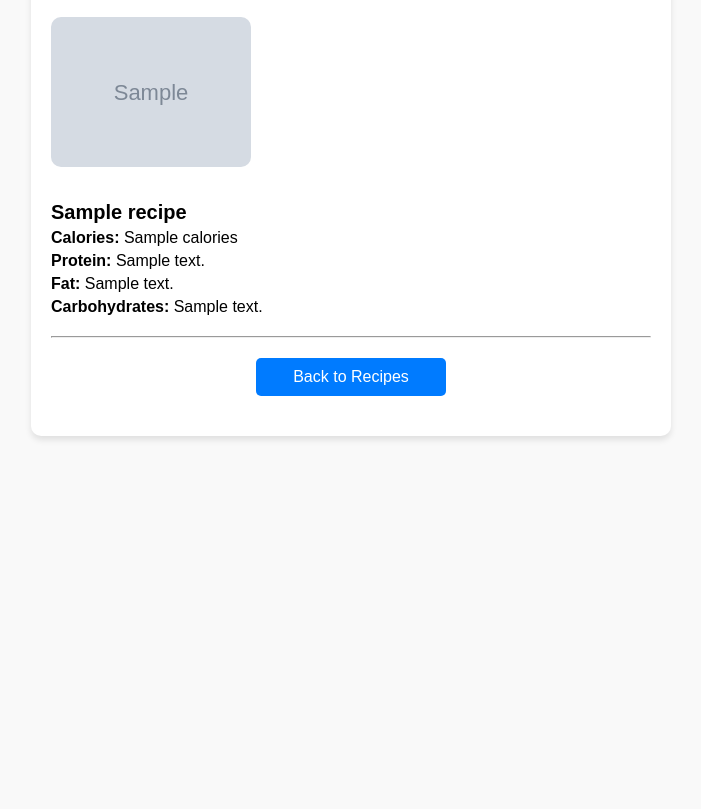
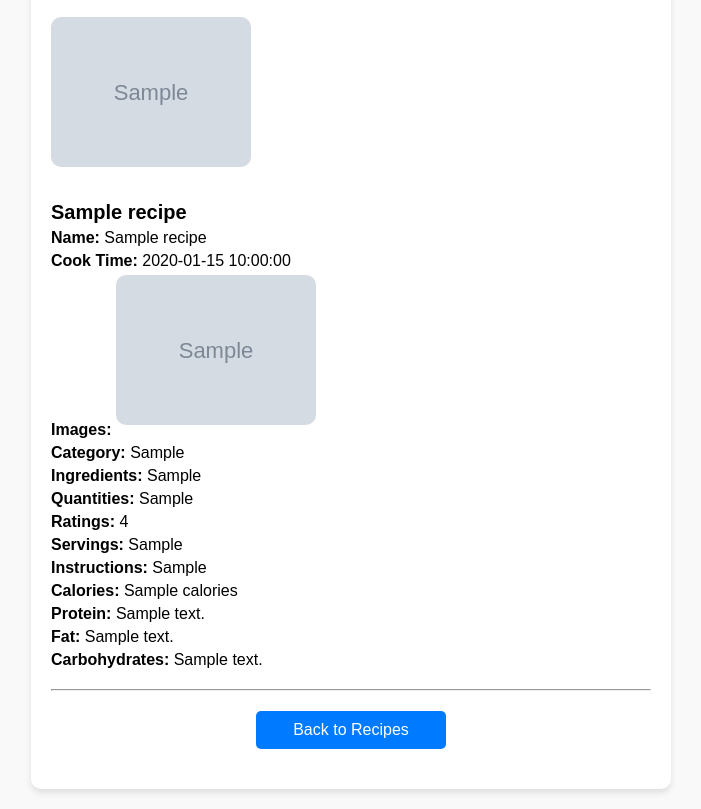
Before and after one commit to wafaabek/diet_system_, a Flask app: template templates/recommendations.html in a window 1280 px wide. Shown: the part 450-1259 px from the top of the page, without its empty margins (289-990 px from the left). Before the commit the page ends 890 px from the top, so only its background shows below. Run offline with Flask 3, Linux system fonts and the light colour scheme; the template is opened without the code that fills it: most values are stand-ins (such as "Sample title", 1, 10 or a date in 2020); grey boxes marked "Sample" are stand-in pictures; parts of the project's set-up code (start-up, migrations or seed data) failed here and were passed over.

Commit message:
second commit

```diff
--- a/app.py
+++ b/app.py
@@ -17,6 +17,8 @@ vectorizer = joblib.load('supervise_vectorizer_.pkl')
 
 # Load the pre-trained KNN model  for unsupervised
 knn_similar =joblib.load('knn_unsupervised_model_.pkl')
+
+preprocessor_similar =joblib.load('unsupervised_preprossesor_.pkl')
 
 # Load the dataset
 data = pd.read_csv('cleaned_recipes_.csv')
@@ -91,14 +93,10 @@ def recommend(recipe_id):
     """
     Recommend similar recipes based on the selected recipe ID.
     """
+
     # Find the index of the selected recipe in the dataset
     selected_index = data.index[data["RecipeId"] == recipe_id].tolist()[0]
-
-    # Find similar recipes using the k-NN model
-    distances, indices = knn.kneighbors([scaled_features[selected_index]], n_neighbors=5)
-
-    # Get the recommended recipes
-    similar_recipes = data.iloc[indices[0]].to_dict("records")
+    similar_recipes = find_similar_recipes(recipe_id, data, knn_similar, preprocessor_similar, n_neighbors=10)
 
     return render_template("recommendations.html", selected_recipe=data.iloc[selected_index], recommendations=similar_recipes)
 
@@ -180,5 +178,31 @@ def get_recipe(prediction):
         extended_details=extended_details
     )
 
+def find_similar_recipes(recipe_id, data, knn_model, preprocessor, n_neighbors=10):
+    """
+    Find similar recipes to a given recipe.
+
+    Args:
+        recipe_id (int): Index of the recipe to find similar recipes for.
+        data (DataFrame): Original dataset.
+        knn_model (NearestNeighbors): Trained KNN model.
+        preprocessor (ColumnTransformer): Preprocessing pipeline.
+        n_neighbors (int): Number of similar recipes to return.
+
+    Returns:
+        DataFrame: Similar recipes with their distances.
+    """
+    # Preprocess the recipe features
+    recipe_features = preprocessor.transform(data.iloc[[recipe_id]])
+
+    # Find nearest neighbors
+    distances, indices = knn_model.kneighbors(recipe_features, n_neighbors=n_neighbors)
+
+    # Retrieve similar recipes
+    similar_recipes = data.iloc[indices[0]].copy()
+    similar_recipes['Distance'] = distances[0]
+
+    return similar_recipes
+
 if __name__ == "__main__":
     app.run(debug=True)
--- a/templates/recommendations.html
+++ b/templates/recommendations.html
@@ -71,6 +71,17 @@
       <div class="recipe">
         <img src="{{ recipe.ImageURL }}" alt="{{ recipe.Name }}">
         <h3>{{ recipe.Name }}</h3>
+        <p><strong>Name:</strong> {{ recipe['Name'] }}</p>
+            <p><strong>Cook Time:</strong> {{ recipe['CookTime'] }}</p>
+
+            <!-- Display image only if the image URL is available -->
+            <p><strong>Images:</strong> <img src="{{ recipe['Images'] }}" alt="Recipe Image" style="max-width:200px;"></li>
+            <p><strong>Category:</strong> {{ recipe['RecipeCategory'] }}</p>
+            <p><strong>Ingredients:</strong> {{ recipe['RecipeIngredientParts'] }}</p>
+            <p><strong>Quantities:</strong> {{ recipe['RecipeIngredientQuantities'] }}</p>
+            <p><strong>Ratings:</strong> {{ recipe['AggregatedRating'] }}</p>
+            <p><strong>Servings:</strong> {{ recipe['RecipeServings'] }}</p>
+            <p><strong>Instructions:</strong> {{ recipe['RecipeInstructions'] }}</p>
         <p><strong>Calories:</strong> {{ recipe.Calories }}</p>
         <p><strong>Protein:</strong> {{ recipe.ProteinContent }}</p>
         <p><strong>Fat:</strong> {{ recipe.FatContent }}</p>
```
Also changed, not shown: 3 other files.
